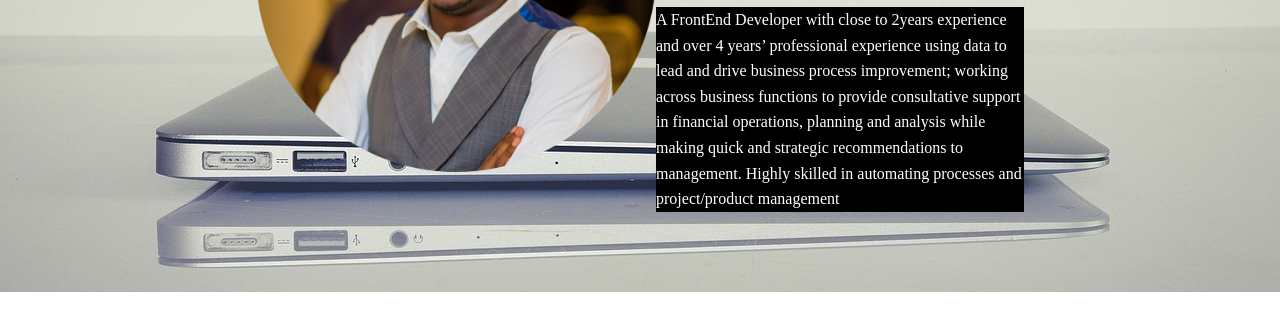
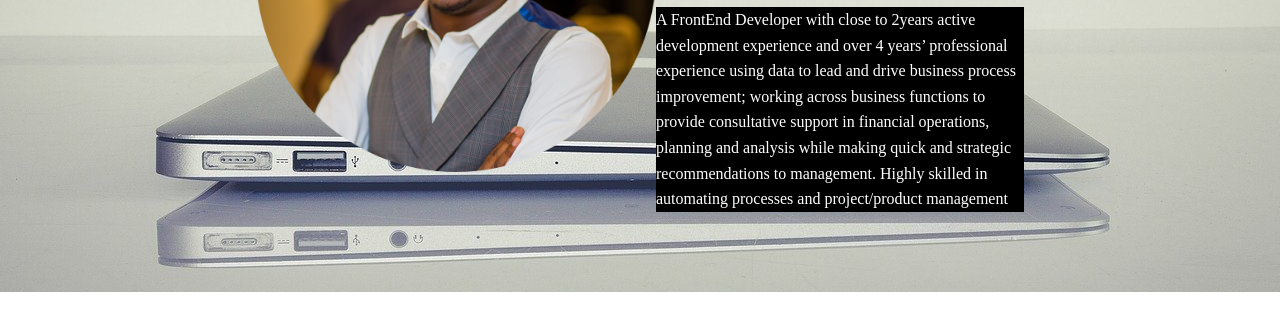
Before and after one commit to Abraham-Ogbumah/Resume, a plain HTML site: page index.html in a window 1280 px wide. Shown: the part 308-617 px from the top of the page. Drawn offline with Linux system fonts and the light colour scheme; a script that the page names is missing.

Commit message:
minor update
minor update

```diff
--- a/index.html
+++ b/index.html
@@ -46,8 +46,8 @@
                 </div>
                 <div class="profileSummary margin-reset">
                     <h3>Profile Summary</h3>
-                    <p>A FrontEnd Developer with close to 2years experience and over 4 years’ professional experience using data to lead and drive business process improvement; working across business functions to provide consultative support in financial
-                        operations, planning and analysis while making quick and strategic recommendations to management. Highly skilled in automating processes and project/product management</p>
+                    <p>A FrontEnd Developer with close to 2years active development experience and over 4 years’ professional experience using data to lead and drive business process improvement; working across business functions to provide consultative
+                        support in financial operations, planning and analysis while making quick and strategic recommendations to management. Highly skilled in automating processes and project/product management</p>
                 </div>
             </div>
         </div>
```
